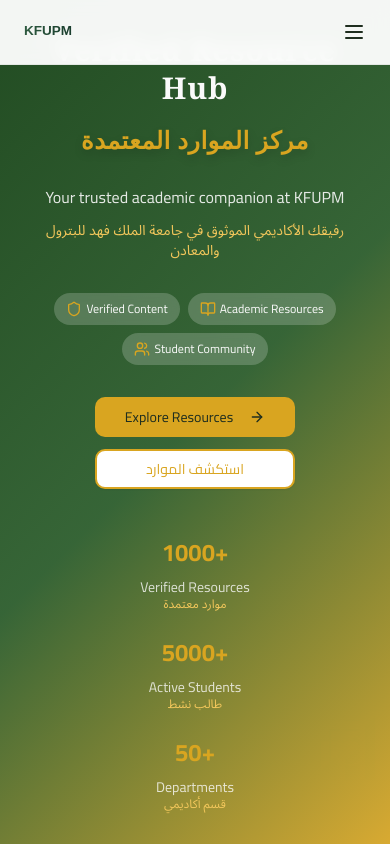
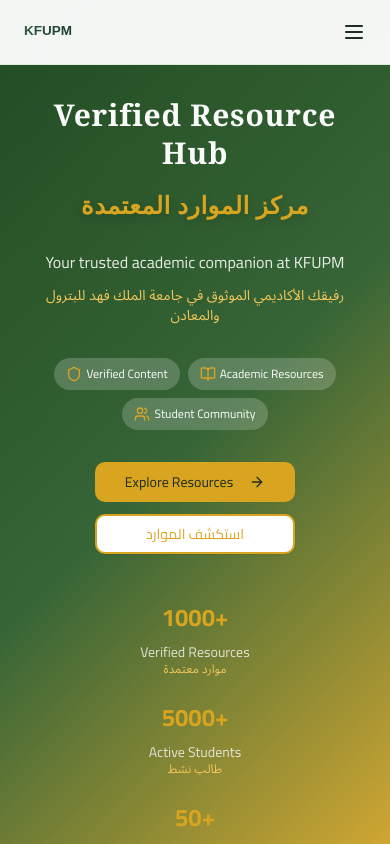
Before and after one commit to lcaso0/KFUPM_RESOURCES, a Next.js app: page / in a window 390 px wide. Shown: the top 844 px of the page. Built offline with nearby package versions, Linux system fonts and the light colour scheme; no server answers; a web font is replaced by a local one.

Commit message:
Fixing ui problems on hero.tsx

```diff
--- a/components/Hero.tsx
+++ b/components/Hero.tsx
@@ -57,7 +57,7 @@
       <div className="absolute inset-0 bg-geometric-pattern opacity-5" />
 
 
-      <div className="container mx-auto px-4 sm:px-6 lg:px-8 relative z-10">
+      <div className="container pt-24 md:pt-0 mx-auto px-4 sm:px-6 lg:px-8 relative z-10">
         <motion.div
           className="max-w-5xl mx-auto text-center"
           variants={containerVariants}
```
